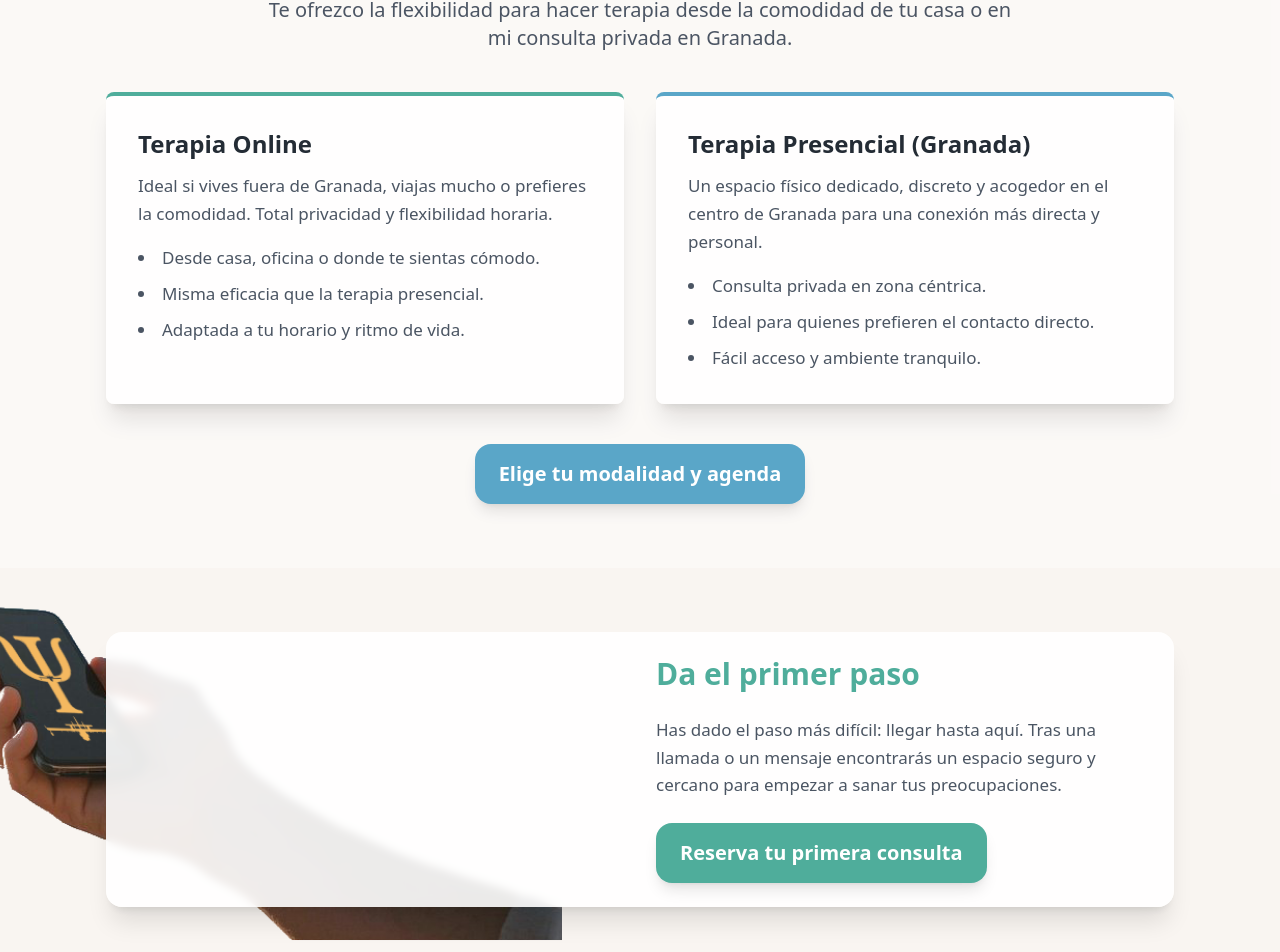
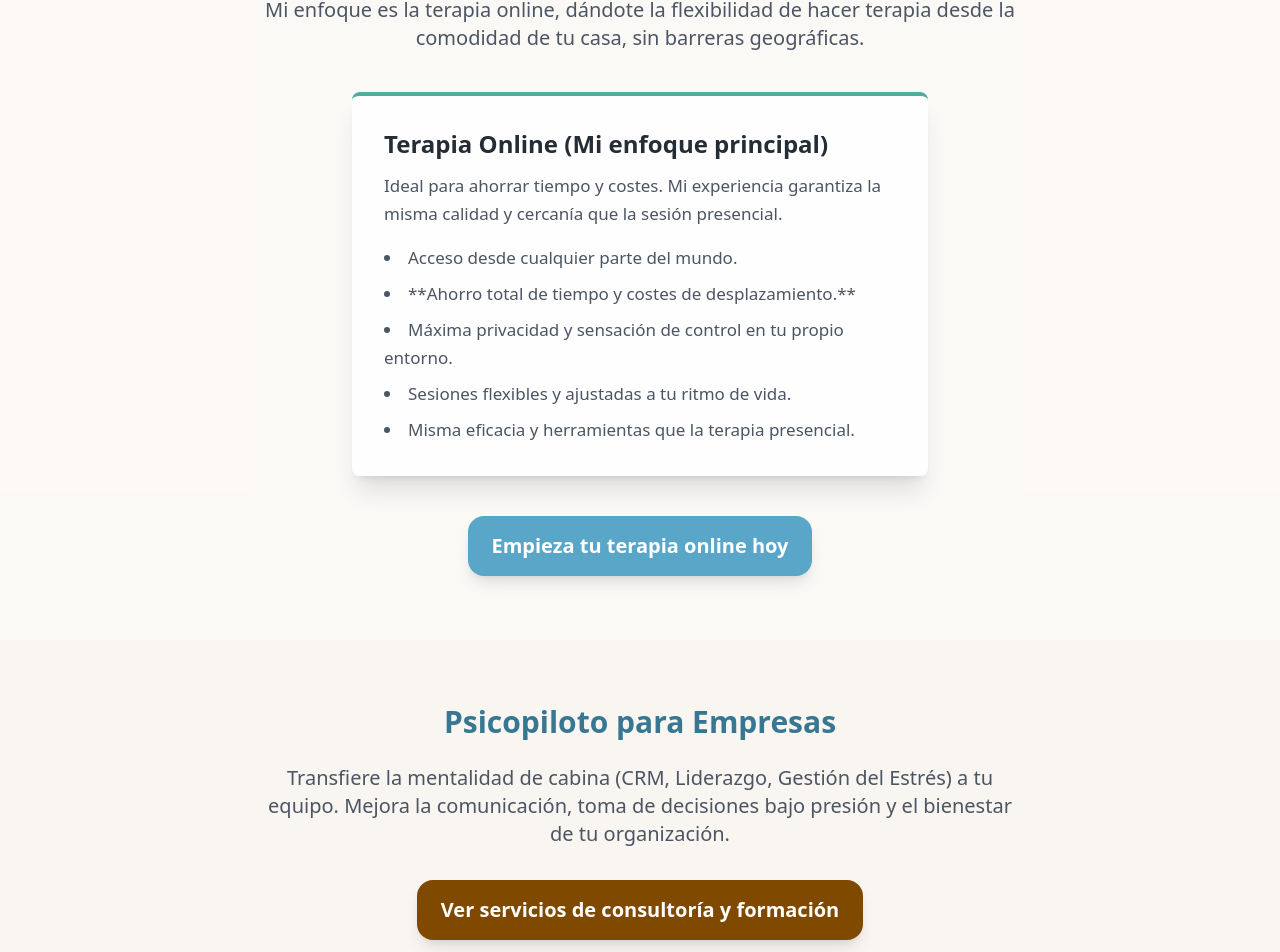
Before and after one commit to psicopiloto/psicopilotopage1, a Next.js app: page / in a window 1280 px wide. Shown: the part 1793-2745 px from the top of the page. Built offline with nearby package versions, Linux system fonts and the light colour scheme.

Commit message:
Update index.js

```diff
--- a/pages/index.js
+++ b/pages/index.js
@@ -12,23 +12,23 @@ export default function Home() {
   return (
     <div className="min-h-screen flex flex-col font-sans bg-psicopiloto-sand-50 text-psicopiloto-gray-700 relative">
       <NextSeo
-        // --- CAMBIO A: SEO TITLE (Mantiene la longitud óptima) ---
-        title="Psicólogo online y presencial en Granada | Psicopiloto"
-        // --- CAMBIO B: META DESCRIPTION (Se acorta y se añade CTA) ---
-        description="Psicólogo online y presencial en Granada. Supera ansiedad, estrés, depresión o trauma con el enfoque integral de Psicopiloto. ¡Recupera el control de tu vida! Agenda tu cita." // (Aprox. 158 caracteres)
+        // --- SEO TITLE: Mantiene el foco en online ---
+        title="Psicólogo online experto en ansiedad y trauma | Psicopiloto"
+        // --- META DESCRIPTION: Foco en online y beneficios ---
+        description="Psicólogo online especializado en superar ansiedad, estrés, depresión o trauma con el enfoque integral de Psicopiloto. Terapia desde casa, con flexibilidad y privacidad. ¡Agenda tu cita!"
         canonical="https://psicopiloto.com/"
         additionalMetaTags={[
           {
             name: "keywords",
             content:
-              "psicólogo Granada, psicólogo online, terapia ansiedad, depresión, autoestima, trauma, EMDR, terapia de pareja, psicología integradora, josé carlos rodríguez",
+              "psicólogo online, terapia ansiedad online, psicólogo online Granada, depresión, autoestima, trauma, EMDR, psicología integradora",
           },
           { name: "author", content: "Jose Carlos Rodríguez Retamar" },
         ]}
         openGraph={{
           url: "https://psicopiloto.com/",
-          title: "Psicólogo online y presencial en Granada | Psicopiloto",
-          description: "Psicólogo online y presencial en Granada. Supera ansiedad, estrés, depresión o trauma con el enfoque integral de Psicopiloto. ¡Recupera el control de tu vida! Agenda tu cita.",
+          title: "Psicólogo online experto en ansiedad y trauma | Psicopiloto",
+          description: "Psicólogo online especializado en superar ansiedad, estrés, depresión o trauma con el enfoque integral de Psicopiloto. Terapia desde casa, con flexibilidad y privacidad. ¡Agenda tu cita!",
         }}
       />
 
@@ -137,36 +137,40 @@ export default function Home() {
           </div>
         </section>
 
-        {/* SECCIÓN 3: TERAPIA ONLINE / PRESENCIAL */}
+        {/* SECCIÓN 3: TERAPIA ONLINE / PRESENCIAL (Potenciando ONLINE) */}
         <section className="py-16 bg-white/40">
           <div className="container mx-auto px-4 max-w-5xl text-center">
             <h2 className="text-3xl font-semibold mb-6 text-psicopiloto-blue-600">
-              Terapia donde la necesitas
+              Terapia online: Comodidad y máxima eficacia
             </h2>
             <p className="text-xl text-psicopiloto-gray-500 mb-10 max-w-3xl mx-auto">
-              Te ofrezco la flexibilidad para hacer terapia desde la comodidad de
-              tu casa o en mi consulta privada en Granada.
+              Mi enfoque es la terapia online, dándote la flexibilidad de hacer terapia
+              desde la comodidad de tu casa, sin barreras geográficas.
             </p>
 
-            <div className="grid md:grid-cols-2 gap-8 text-left">
-              {/* Columna 1: Online */}
+            {/* Se usa grid-cols-1 y max-w para centrar la única columna visible. */}
+            <div className="grid md:grid-cols-1 gap-8 text-left max-w-xl mx-auto">
+
+              {/* Columna 1: Online (Potenciada con más beneficios) */}
               <div className="p-8 border-t-4 border-psicopiloto-green-500 bg-white/80 rounded-lg shadow-xl">
                 <h3 className="text-2xl font-bold mb-3 text-psicopiloto-gray-700">
-                  Terapia Online
+                  Terapia Online (Mi enfoque principal)
                 </h3>
                 <p className="mb-4 text-psicopiloto-gray-500">
-                  Ideal si vives fuera de Granada, viajas mucho o prefieres la
-                  comodidad. Total privacidad y flexibilidad horaria.
+                  Ideal para ahorrar tiempo y costes. Mi experiencia garantiza la misma calidad y cercanía que la sesión presencial.
                 </p>
                 <ul className="list-disc list-inside space-y-2 text-psicopiloto-gray-500">
-                  <li>Desde casa, oficina o donde te sientas cómodo.</li>
-                  <li>Misma eficacia que la terapia presencial.</li>
-                  <li>Adaptada a tu horario y ritmo de vida.</li>
+                  <li>Acceso desde cualquier parte del mundo.</li>
+                  <li>**Ahorro total de tiempo y costes de desplazamiento.**</li>
+                  <li>Máxima privacidad y sensación de control en tu propio entorno.</li>
+                  <li>Sesiones flexibles y ajustadas a tu ritmo de vida.</li>
+                  <li>Misma eficacia y herramientas que la terapia presencial.</li>
                 </ul>
               </div>
 
-              {/* Columna 2: Presencial */}
-              <div className="p-8 border-t-4 border-psicopiloto-blue-500 bg-white/80 rounded-lg shadow-xl">
+              {/* Columna 2: Presencial (OCULTA) */}
+              {/* ⚠️ Para activar la opción presencial, simplemente elimina la clase 'hidden' del div contenedor. */}
+              <div className="p-8 border-t-4 border-psicopiloto-blue-500 bg-white/80 rounded-lg shadow-xl hidden">
                 <h3 className="text-2xl font-bold mb-3 text-psicopiloto-gray-700">
                   Terapia Presencial (Granada)
                 </h3>
@@ -185,34 +189,55 @@ export default function Home() {
             <div className="mt-10">
                 <AnimatedCTA
                     href="/contacto"
-                    text="Elige tu modalidad y agenda"
+                    text="Empieza tu terapia online hoy"
                     color="blue"
                 />
             </div>
           </div>
         </section>
 
-        {/* CTA FINAL */}
-        <section className="py-16 bg-psicopiloto-sand-50 relative overflow-visible">
+        {/* SECCIÓN 4: SERVICIOS PARA EMPRESAS (NUEVA) */}
+        <section className="py-16 bg-psicopiloto-sand-50">
+          <div className="container mx-auto px-4 max-w-5xl text-center">
+            <h2 className="text-3xl font-semibold mb-6 text-psicopiloto-blue-600">
+              Psicopiloto para Empresas
+            </h2>
+            <p className="text-xl text-psicopiloto-gray-500 mb-8 max-w-3xl mx-auto">
+              Transfiere la mentalidad de cabina (CRM, Liderazgo, Gestión del Estrés) a tu equipo. Mejora la comunicación, toma de decisiones bajo presión y el bienestar de tu organización.
+            </p>
+
+            <div className="md:w-2/3 mx-auto">
+              <AnimatedCTA
+                href="/servicios" // Enlace a la sección de servicios para empresas
+                text="Ver servicios de consultoría y formación"
+                color="honey"
+              />
+            </div>
+          </div>
+        </section>
+
+        {/* CTA FINAL (FIXED IMAGE OVERLAP) */}
+        <section className="py-16 bg-white/40 relative overflow-visible">
           <div className="container mx-auto max-w-5xl relative">
-            {/* Imagen sobresaliente */}
+
+            {/* Imagen sobresaliente - FIX: Se ajusta el tamaño y la posición para que NO choque con el texto. */}
             <Image
               src="/telefono.png"
-              // --- CORRECCIÓN H: ALT más descriptivo ---
               alt="Contacto telefónico para iniciar terapia psicológica online"
-              width={800}
-              height={800}
+              width={400}
+              height={400}
               className={`
-                w-[300px] h-auto mx-auto mb-6
+                w-[200px] h-auto mx-auto mb-6
                 md:absolute md:top-1/2 md:-translate-y-1/2 md:-left-10
-                md:w-[500px] md:h-auto
-                lg:w-[600px] lg:-left-32
+                md:w-[350px] md:h-auto
+                lg:w-[400px] lg:-left-20
+                z-10 // Se asegura que esté por debajo del texto
               `}
             />
 
-            {/* Grid solo para el texto */}
-            <div className="grid grid-cols-1 md:grid-cols-2 gap-8 items-center p-6 bg-white/90 rounded-2xl shadow-xl backdrop-blur-sm">
-              <div className="col-span-1 md:col-start-2 text-center md:text-left">
+            {/* Grid solo para el texto - FIX: Usamos 3 columnas y empezamos en la 2 para dejar espacio a la imagen. */}
+            <div className="grid grid-cols-1 md:grid-cols-3 gap-8 items-center p-8 bg-white/90 rounded-2xl shadow-xl backdrop-blur-sm relative z-20">
+              <div className="col-span-1 md:col-start-2 md:col-span-2 text-center md:text-left">
                 <h2 className="text-3xl font-semibold mb-6 text-psicopiloto-green-500">
                   Da el primer paso
                 </h2>
```
